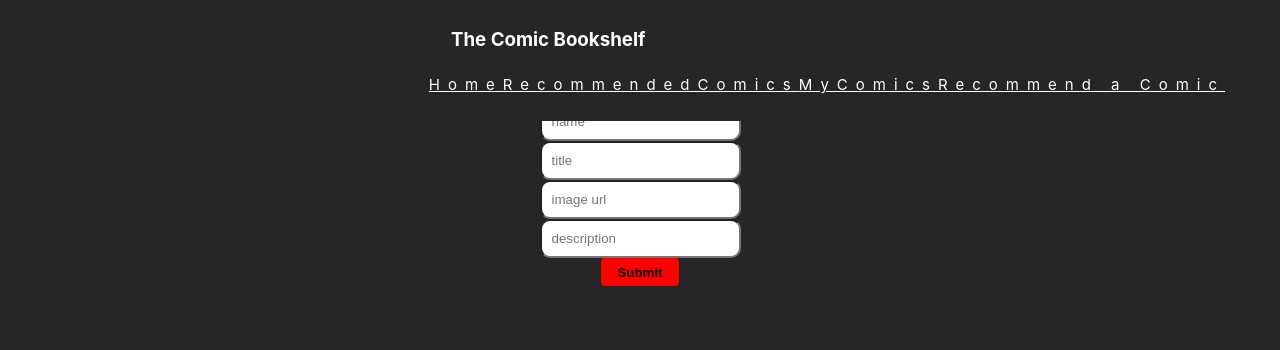
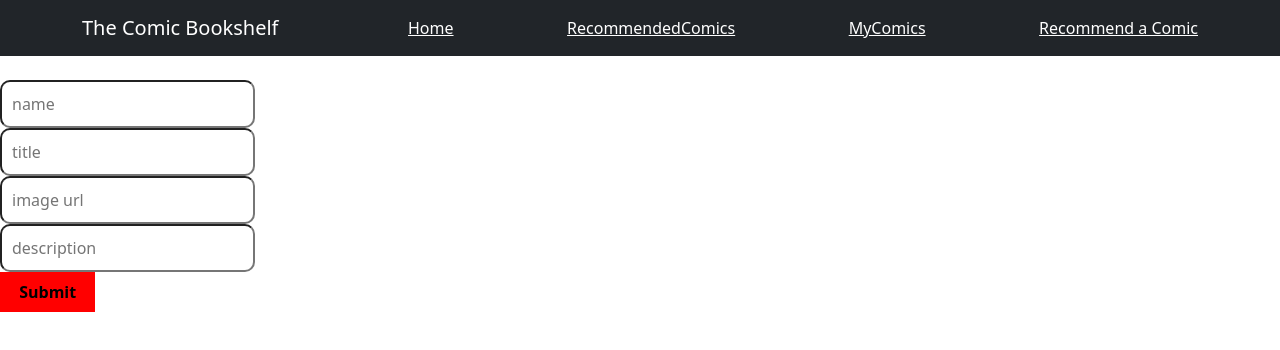
Before and after one commit to brandonhernandez123/The-Comic-BookShelf, a React (Create React App) app in the folder client/: page /recommendacomic in a window 1280 px wide. Shown: the top 350 px of the page. Built offline with nearby package versions, Linux system fonts and the light colour scheme.

Commit message:
fixed navbar

```diff
--- a/client/package.json
+++ b/client/package.json
@@ -7,8 +7,10 @@
     "@testing-library/react": "^11.2.7",
     "@testing-library/user-event": "^12.8.3",
     "axios": "^0.21.1",
+    "bootstrap": "^5.1.0",
     "md5": "^2.3.0",
     "react": "^17.0.2",
+    "react-bootstrap": "^2.0.0-beta.6",
     "react-dom": "^17.0.2",
     "react-router-dom": "^5.2.1",
     "react-scripts": "4.0.3",
--- a/client/src/App.css
+++ b/client/src/App.css
@@ -5,43 +5,14 @@ body {
   display: block;
 }
 
-.pagetitle {
-  background-color: black;
-  height: 100px;
-}
-.wrapper{
-  width: 1170px;
-  margin:0 auto;
-}
-header {
-  height: 100px;
-  width:100%;
-  z-index: 14;
-  position: fixed;
-  background-color: #262626;
-}
 
-.title{
-  width: 30%;
-  float:left;
-  line-height:0px;
-}
- .title .navlink {
-  text-decoration: none;
-  font-size:15px;
-  color:#fff;
-  letter-spacing: 5px;
-}
-nav {
-  float: right;
-  line-height: 50px;
-}
 
-nav .navlink {
-  letter-spacing: 8px;
-  font-size: 15px;
-  margin: 0, 20px;
-  color:#fff;
+
+
+
+
+.navlink {
+  color:white;
 }
 
 input {
@@ -73,6 +44,7 @@ button {
   text-align: center;
   justify-content: space-between;
   background-color: black;
+  color: white;
 }
 
 
--- a/client/src/components/Navbar.jsx
+++ b/client/src/components/Navbar.jsx
@@ -1,14 +1,15 @@
 import React from 'react'
 import {NavLink} from 'react-router-dom'
+import {Nav,Navbar,Container,NavbarBrand} from 'react-bootstrap'
 
-function Navbar () {
+function NavBar () {
     return(
         <header>
             <div className='wrapper'>
-            <nav>
-                <div className='titleofpage'>
-                <h3 className ="title">The Comic Bookshelf</h3>
-                </div>
+            <Navbar fixed='top' bg="dark" variant="dark">
+            <Container>
+                <NavbarBrand>The Comic Bookshelf</NavbarBrand>
+
 
                 <NavLink className='navlink' to = '/'>Home</NavLink>
 
@@ -16,12 +17,12 @@ function Navbar () {
 
                 <NavLink className='navlink'  to = '/mycomicbookshelf'>MyComics</NavLink>
                 <NavLink className='navlink' to = '/recommendacomic'>Recommend a Comic</NavLink>
-
-                </nav>
+                </Container>
+                </Navbar>
 
                 </div>
         </header>
     )
 }
 
-export default Navbar
+export default NavBar
--- a/client/src/index.js
+++ b/client/src/index.js
@@ -4,6 +4,7 @@ import './index.css'
 import App from './App'
 import reportWebVitals from './reportWebVitals'
 import { BrowserRouter } from 'react-router-dom'
+import 'bootstrap/dist/css/bootstrap.min.css'
 
 ReactDOM.render(
   <React.StrictMode>
--- a/client/src/pages/Homepage.js
+++ b/client/src/pages/Homepage.js
@@ -33,13 +33,12 @@ function Home(props) {
   }
   return (
     <div>
-      <h4 className="pagetitle">Search Comics</h4>
+      <br />
       <Search
         value={searchQuery}
         onChange={getResults}
         onSubmit={getSearchResults}
       />
-      <br />
       <div className="grid">
         {searchResults.map((search) => (
           <div key={search.title} className="comicCard">
```
Also changed, not shown: 1 other file (tests, documents, lock files or other folders).
